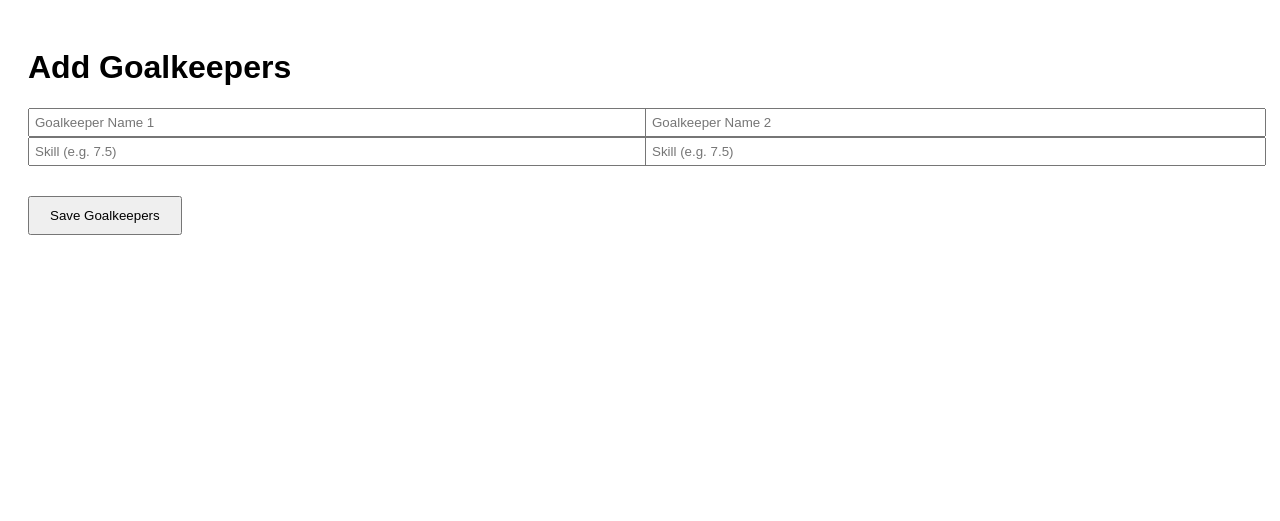
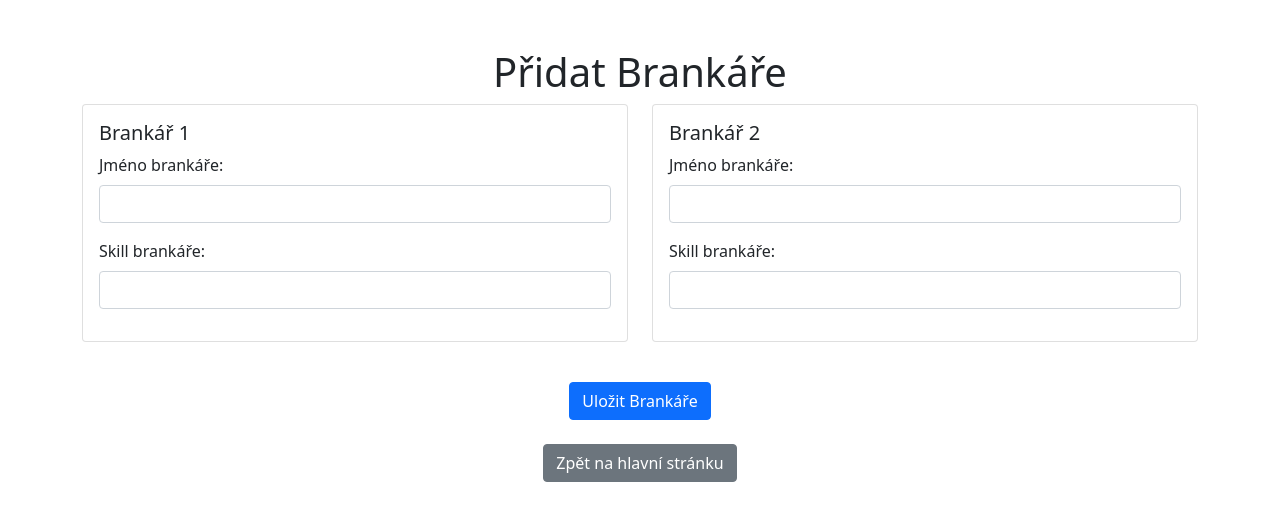
Before and after one commit to MarkkoFarmer/Team-Balancer, a Flask app: page /add_goalkeeper in a window 1280 px wide. Shown: the top 521 px of the page. Run offline with Flask 3, Linux system fonts and the light colour scheme.

Commit message:
Update add_goalkeeper.html

```diff
--- a/templates/add_goalkeeper.html
+++ b/templates/add_goalkeeper.html
@@ -1,28 +1,55 @@
-<!-- add_goalkeeper.html -->
 <!DOCTYPE html>
-<html lang="en">
+<html lang="cs">
 <head>
     <meta charset="UTF-8">
     <meta name="viewport" content="width=device-width, initial-scale=1.0">
-    <title>Add Goalkeepers</title>
-    <style>
-        body { font-family: Arial, sans-serif; padding: 20px; }
-        form { display: flex; flex-wrap: wrap; gap: 10px; max-width: 100%; }
-        .gk-input { flex: 1 1 calc(50% - 10px); box-sizing: border-box; min-width: 150px; }
-        input[type="text"] { width: 100%; padding: 5px; }
-        input[type="submit"] { margin-top: 20px; padding: 10px 20px; }
-    </style>
+    <title>Přidat Brankáře</title>
+    <!-- Přidání Bootstrapu -->
+    <link href="https://cdn.jsdelivr.net/npm/bootstrap@5.1.3/dist/css/bootstrap.min.css" rel="stylesheet">
+    <script src="https://code.jquery.com/jquery-3.6.0.min.js"></script>
+    <script>
+        $(document).ready(function() {
+            $(".skill-input").on("input", function() {
+                var value = $(this).val();
+                value = value.replace(',', '.');
+                if (!/^(\d+(\.\d{1,2})?)?$/.test(value)) {
+                    $(this).val(value.slice(0, -1)); // odstraní poslední znak
+                }
+            });
+        });
+    </script>
 </head>
 <body>
-    <h1>Add Goalkeepers</h1>
-    <form method="post">
-        {% for i in range(2) %}
-        <div class="gk-input">
-            <input type="text" name="name_{{i}}" placeholder="Goalkeeper Name {{i+1}}">
-            <input type="text" name="skill_{{i}}" placeholder="Skill (e.g. 7.5)">
+    <div class="container mt-5">
+        <h1 class="text-center">Přidat Brankáře</h1>
+        <form method="POST">
+            <div class="row">
+                {% for i in range(2) %}
+                    <div class="col-md-6 mb-3">
+                        <div class="card p-3">
+                            <h5>Brankář {{ i + 1 }}</h5>
+                            <div class="mb-3">
+                                <label for="name_{{ i }}" class="form-label">Jméno brankáře:</label>
+                                <input type="text" id="name_{{ i }}" name="name_{{ i }}" class="form-control" required>
+                            </div>
+                            <div class="mb-3">
+                                <label for="skill_{{ i }}" class="form-label">Skill brankáře:</label>
+                                <input type="text" id="skill_{{ i }}" name="skill_{{ i }}" class="form-control skill-input" required>
+                            </div>
+                        </div>
+                    </div>
+                {% endfor %}
+            </div>
+            <div class="d-flex justify-content-center mt-4">
+                <button type="submit" class="btn btn-primary">Uložit Brankáře</button>
+            </div>
+        </form>
+        <div class="d-flex justify-content-center mt-4">
+            <a href="{{ url_for('index') }}" class="btn btn-secondary">Zpět na hlavní stránku</a>
         </div>
-        {% endfor %}
-        <input type="submit" value="Save Goalkeepers">
-    </form>
+    </div>
+
+    <!-- Přidání JavaScriptu pro Bootstrap -->
+    <script src="https://cdn.jsdelivr.net/npm/bootstrap@5.1.3/dist/js/bootstrap.bundle.min.js"></script>
 </body>
 </html>
```
